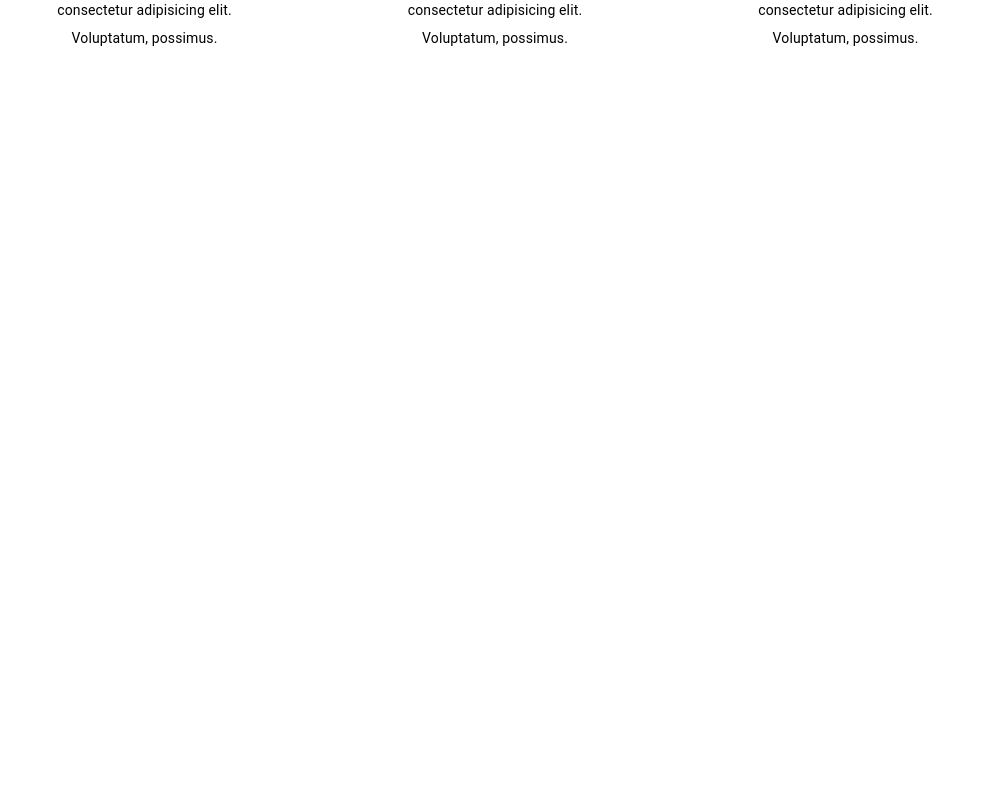
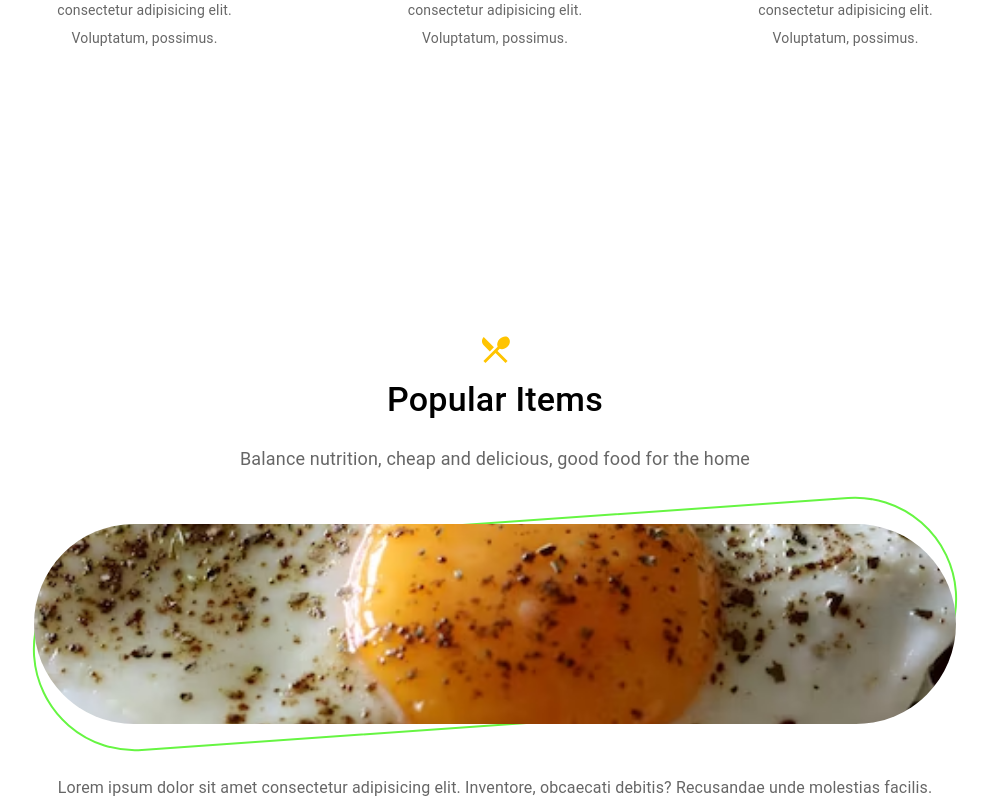
Before and after one commit to rhandyta/restaurant-reactjs-landingpage, a React (Vite) app: page / in a window 1280 px wide. Shown: the part 1332-2132 px from the top of the page, without its empty margins (145-1134 px from the left). Before the commit the page ends 1664 px from the top, so only its background shows below. Built offline with nearby package versions, Linux system fonts and the light colour scheme.

Commit message:
improvement

```diff
--- a/src/components/CardFood.jsx
+++ b/src/components/CardFood.jsx
@@ -19,6 +19,7 @@ function CardFood({ imageUrl, nameFood, descriptionFood }) {
                 fontSize={14}
                 fontWeight={400}
                 lineHeight={2}
+                color="text.secondary"
             >
                 {descriptionFood}
             </Typography>
--- /dev/null
+++ b/src/components/SectionThree.jsx
@@ -0,0 +1,99 @@
+import { RestaurantMenu } from "@mui/icons-material";
+import { Box, Stack, styled, Typography } from "@mui/material";
+import Egg from "../assets/egg.avif";
+import React from "react";
+
+const StyledImg = styled("img")(({ theme }) => ({
+    objectFit: "cover",
+    objectPosition: "100% 60%",
+    transform: "rotate(4deg)",
+    [theme.breakpoints.up("xs")]: {
+        borderRadius: "5px",
+    },
+    [theme.breakpoints.up("sm")]: {
+        borderRadius: "200px",
+    },
+}));
+
+function SectionThree() {
+    return (
+        <Box
+            sx={{
+                mt: {
+                    xs: 5,
+                    sm: 0,
+                },
+            }}
+        >
+            <Stack direction="column" alignItems="center">
+                <RestaurantMenu sx={{ color: "#ffc400", fontSize: 35 }} />
+                <Typography
+                    variant="h4"
+                    component="h5"
+                    fontWeight={500}
+                    mb={3}
+                    mt={1.5}
+                >
+                    Popular Items
+                </Typography>
+                <Typography
+                    variant="body1"
+                    color="text.secondary"
+                    textAlign="center"
+                    sx={{
+                        maxWidth: {
+                            xs: 480,
+                            sm: 580,
+                        },
+                        fontSize: {
+                            xs: "1rem",
+                            sm: "1.125rem",
+                        },
+                    }}
+                >
+                    Balance nutrition, cheap and delicious, good food for the
+                    home
+                </Typography>
+            </Stack>
+
+            <Stack direction="column" alignItems="center">
+                <Box
+                    sx={{
+                        width: "80%",
+                        height: {
+                            xs: "300px",
+                            sm: "200px",
+                        },
+                        border: {
+                            xs: "none",
+                            sm: "2px solid #66f542",
+                        },
+                        marginX: "auto",
+                        borderRadius: "200px",
+                        transform: "rotate(-4deg)",
+                        marginY: "50px",
+                    }}
+                >
+                    <StyledImg
+                        src={Egg}
+                        loading="lazy"
+                        width="100%"
+                        height="100%"
+                    />
+                </Box>
+                <Typography
+                    variant="body1"
+                    color="text.secondary"
+                    maxWidth="90%"
+                    textAlign="justify"
+                >
+                    Lorem ipsum dolor sit amet consectetur adipisicing elit.
+                    Inventore, obcaecati debitis? Recusandae unde molestias
+                    facilis.
+                </Typography>
+            </Stack>
+        </Box>
+    );
+}
+
+export default SectionThree;
--- a/src/components/SectionTwo.jsx
+++ b/src/components/SectionTwo.jsx
@@ -7,7 +7,14 @@ import CardFood from "./CardFood";
 
 function SectionTwo() {
     return (
-        <Box height="100vh">
+        <Box
+            sx={{
+                height: {
+                    xs: "auto",
+                    sm: "100vh",
+                },
+            }}
+        >
             <Stack direction="column" alignItems="center">
                 <Typography variant="h5" color="#ffc400" component="h6">
                     Delicious
@@ -25,6 +32,7 @@ function SectionTwo() {
                     variant="body1"
                     color="text.secondary"
                     textAlign="center"
+                    color="text.secondary"
                     sx={{
                         maxWidth: {
                             xs: 480,
--- a/src/pages/LandingPage.jsx
+++ b/src/pages/LandingPage.jsx
@@ -4,6 +4,7 @@ import Navbar from "../components/Navbar";
 import BackgroundImageHero from "../assets/background.avif";
 import SectionOne from "../components/SectionOne";
 import SectionTwo from "../components/SectionTwo";
+import SectionThree from "../components/SectionThree";
 
 function LandingPage() {
     return (
@@ -22,6 +23,7 @@ function LandingPage() {
                 <Container sx={{ height: "100%" }}>
                     <SectionOne />
                     <SectionTwo />
+                    <SectionThree />
                 </Container>
             </Box>
         </>
```
Also changed, not shown: src/assets/egg.avif (added).
